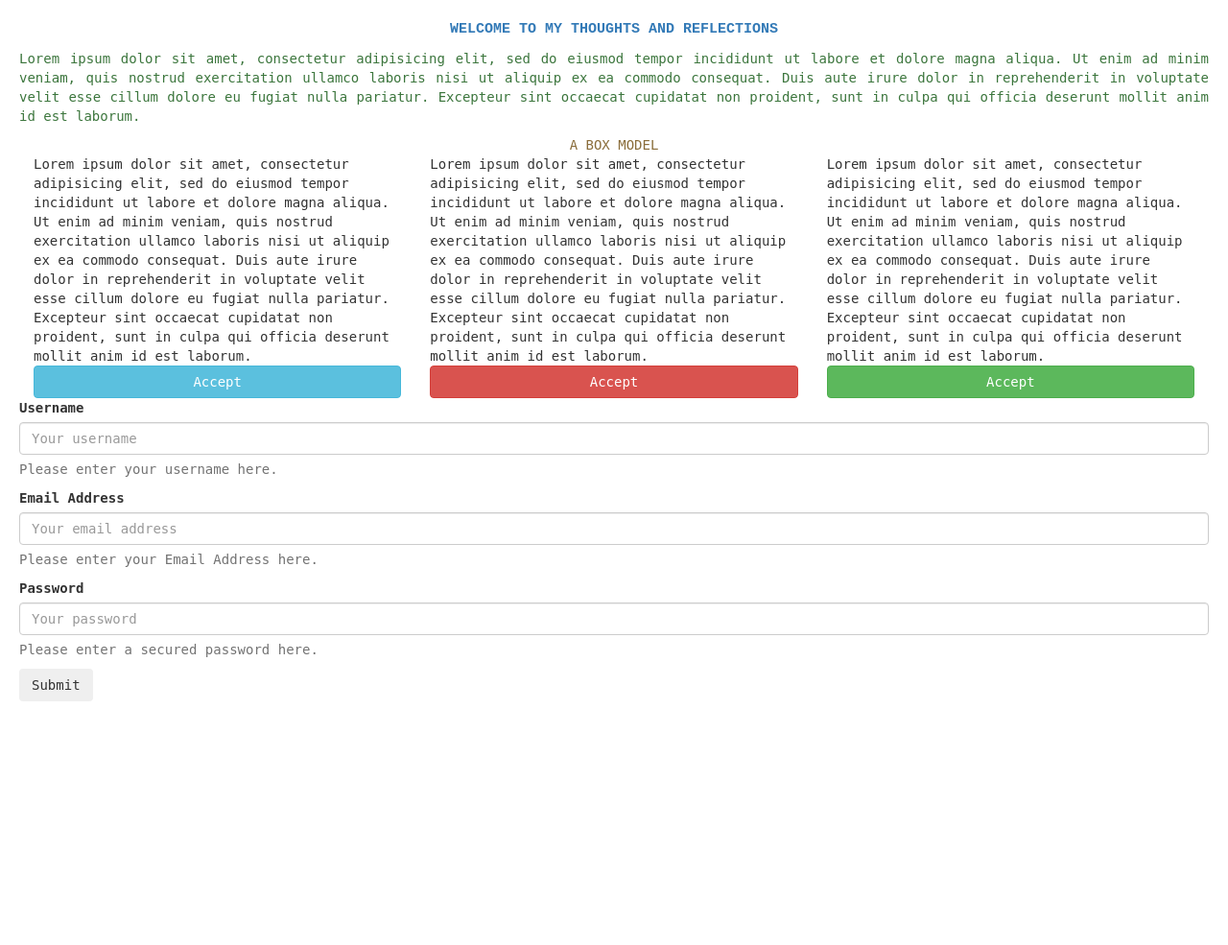
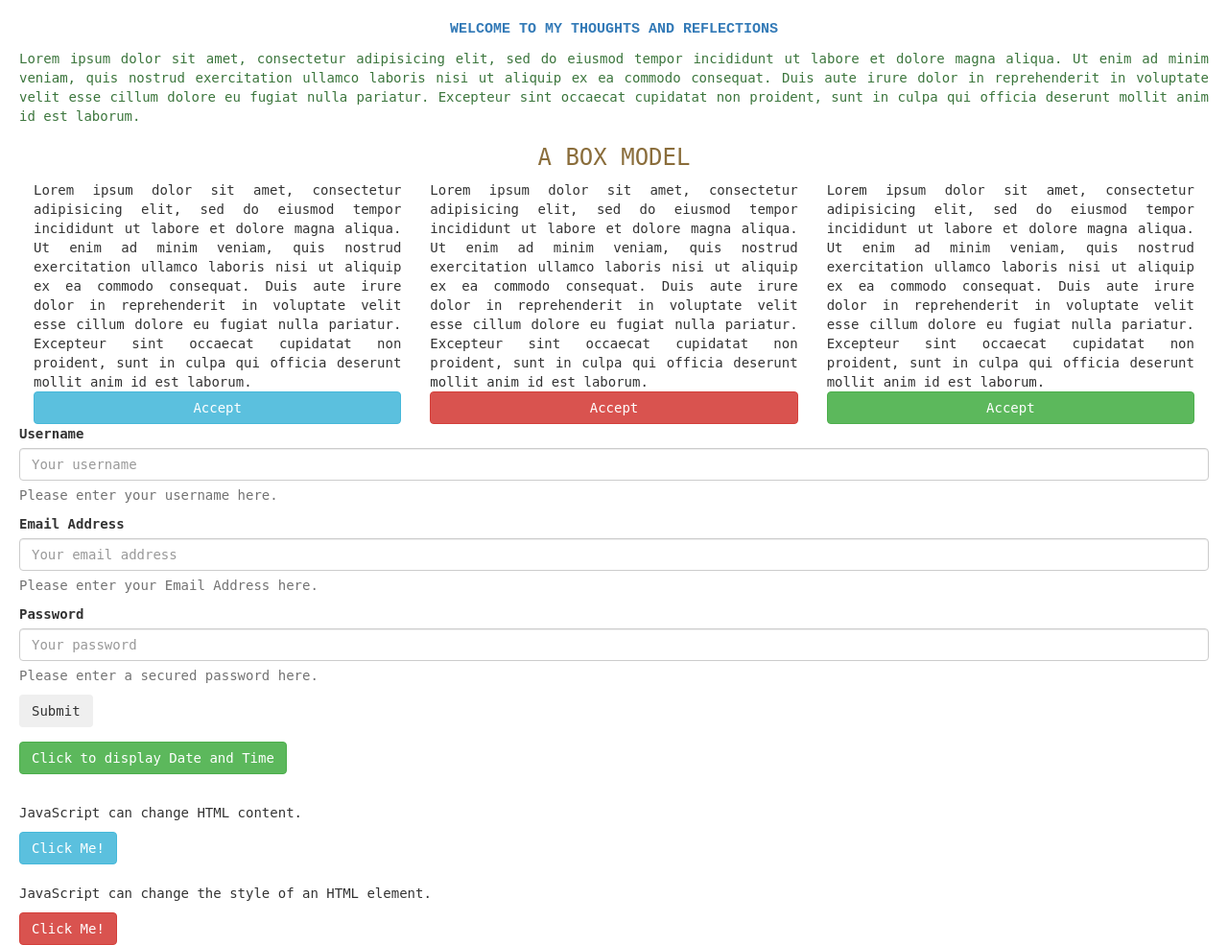
Before and after one commit to barnyp/reflections, a plain HTML site: page index.html in a window 1280 px wide. Shown: the whole page at 96% size. Before the commit the page ends 800 px from the top, so only its background shows below. Drawn offline with Linux system fonts and the light colour scheme; some packages are replaced by stand-ins of ours; a script that the page names is missing.

Commit message:
testing out some js statement by using "innerHTML"

```diff
--- a/index.html
+++ b/index.html
@@ -30,10 +30,13 @@
           dolor in reprehenderit in voluptate velit esse cillum dolore eu fugiat nulla pariatur. Excepteur sint occaecat cupidatat non proident, sunt in culpa qui officia deserunt mollit anim id est laborum.</p>
       </article>
 
+  <!--first section for blob and form-->
       <section>
-      <div class="box text-center text-warning"> A BOX MODEL </div>
+        <h3 class="box text-center text-warning"> A BOX MODEL </h3>
+
+  <!--blob with 3 columns-->
           <div>
-        <div class="col-md-4">Lorem ipsum dolor sit amet, consectetur adipisicing elit, sed do eiusmod tempor incididunt ut labore et dolore magna aliqua. Ut enim ad minim veniam, quis nostrud exercitation ullamco laboris nisi ut aliquip ex ea commodo consequat. Duis aute
+            <div class="col-md-4 text-justify">Lorem ipsum dolor sit amet, consectetur adipisicing elit, sed do eiusmod tempor incididunt ut labore et dolore magna aliqua. Ut enim ad minim veniam, quis nostrud exercitation ullamco laboris nisi ut aliquip ex ea commodo consequat. Duis aute
               irure dolor in reprehenderit in voluptate velit esse cillum dolore eu fugiat nulla pariatur. Excepteur sint occaecat cupidatat non proident, sunt in culpa qui officia deserunt mollit anim id est laborum.
               <div>
                 <button type="button" class="btn btn-info btn-block">
@@ -42,7 +45,7 @@
               </div>
             </div>
 
-        <div class="col-md-4">Lorem ipsum dolor sit amet, consectetur adipisicing elit, sed do eiusmod tempor incididunt ut labore et dolore magna aliqua. Ut enim ad minim veniam, quis nostrud exercitation ullamco laboris nisi ut aliquip ex ea commodo consequat. Duis aute
+            <div class="col-md-4 text-justify">Lorem ipsum dolor sit amet, consectetur adipisicing elit, sed do eiusmod tempor incididunt ut labore et dolore magna aliqua. Ut enim ad minim veniam, quis nostrud exercitation ullamco laboris nisi ut aliquip ex ea commodo consequat. Duis aute
               irure dolor in reprehenderit in voluptate velit esse cillum dolore eu fugiat nulla pariatur. Excepteur sint occaecat cupidatat non proident, sunt in culpa qui officia deserunt mollit anim id est laborum.
               <div>
                 <button type="button" class="btn btn-danger btn-block">
@@ -51,7 +54,7 @@
               </div>
             </div>
 
-        <div class="col-md-4">Lorem ipsum dolor sit amet, consectetur adipisicing elit, sed do eiusmod tempor incididunt ut labore et dolore magna aliqua. Ut enim ad minim veniam, quis nostrud exercitation ullamco laboris nisi ut aliquip ex ea commodo consequat. Duis aute
+            <div class="col-md-4 text-justify">Lorem ipsum dolor sit amet, consectetur adipisicing elit, sed do eiusmod tempor incididunt ut labore et dolore magna aliqua. Ut enim ad minim veniam, quis nostrud exercitation ullamco laboris nisi ut aliquip ex ea commodo consequat. Duis aute
               irure dolor in reprehenderit in voluptate velit esse cillum dolore eu fugiat nulla pariatur. Excepteur sint occaecat cupidatat non proident, sunt in culpa qui officia deserunt mollit anim id est laborum.
               <div>
                 <button type="button" class="btn btn-success btn-block">
@@ -60,6 +63,8 @@
               </div>
           </div>
           </div>
+
+  <!--Form with validation-->
           <div class="myform">
           <div class="form-group form-validator">
             <label for="username">Username</label>
@@ -77,10 +82,28 @@
       </section>
     </div>
 
+  <!--Date and Time-->
+    <div class="container-fluid">
+        <button type="button" class="btn btn-success" onclick="document.getElementById ('myDate').innerHTML = Date()">Click to display Date and Time</button>
+        <p id="myDate"></p><br>
+
+        <p id="myDisplay">JavaScript can change HTML content.</p>
+        <button type="button" class="btn btn-info" onclick="document.getElementById('myDisplay').innerHTML = 'Hello from Paul Barnabas!'">Click Me!</button><br><br>
+
+        <p id="myStyle">JavaScript can change the style of an HTML element.</p>
+        <button class="btn btn-danger" type="button" onclick="myFunction()">Click Me!</button>
+
+
+
+    </div>
+
+
 
     <!-- Include all compiled plugins (below), or include individual files as needed -->
+    <script src="./js/default.js"></script>
     <script src="./js/bootstrap.min.js"></script>
     <script src="./js/jquery.min.js"></script>
-  <script src="//cdnjs.cloudflare.com/ajax/libs/jquery-form-validator/2.2.8/jquery.form-validator.min.js">
+    <script src="./js/jquery.validate.min.js"></script>
+
  </body>
 </html>
```
Lines whose indentation alone changed are shown as unchanged.
